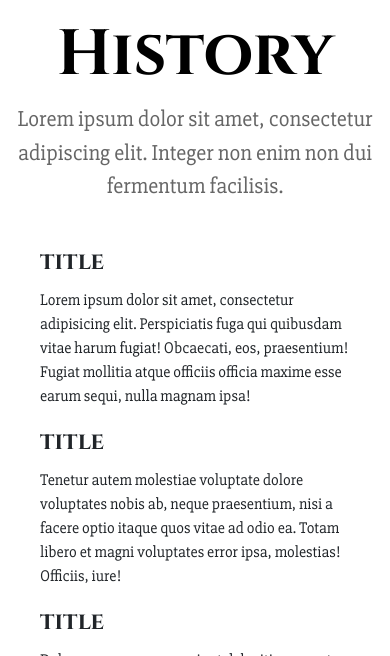
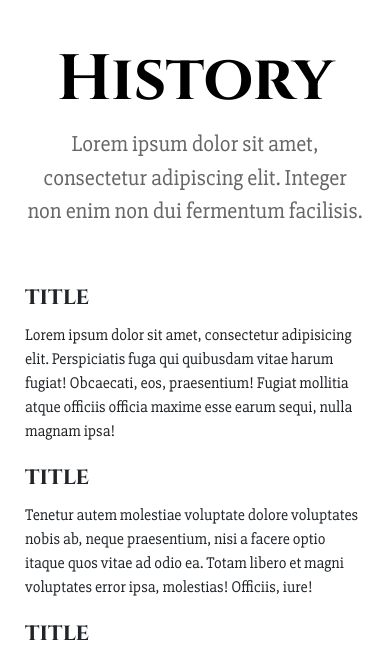
Before and after one commit to LinZhou-BCIT/BCITSSD-FrontEndWebDesign-P01, a plain HTML site: page history.html in a window 390 px wide. Shown: the part 113-769 px from the top of the page. Drawn offline with Linux system fonts and the light colour scheme.

Commit message:
minor padding changes
to-do: mobile nav

```diff
--- a/styles/styles.css
+++ b/styles/styles.css
@@ -100,6 +100,7 @@ header nav a {
     display: flex;
     flex-direction: column;
     justify-content: center;
+    padding: 0 40px;
 }
 
 .banner .greeting h1,
@@ -225,6 +226,9 @@ footer p {
 }
 
 @media only screen and (max-width: 900px) {
+    header {
+        padding-bottom: 0;
+    }
     header nav {
         width: 100%;
         background-color: rgba(0,0,0,0.2);
@@ -266,6 +270,9 @@ footer p {
         min-width: inherit;
         font-size: 1.7rem;
     }
-
+    .banner .greeting,
+    main {
+        padding: 25px;
+    }
 
 }
```
